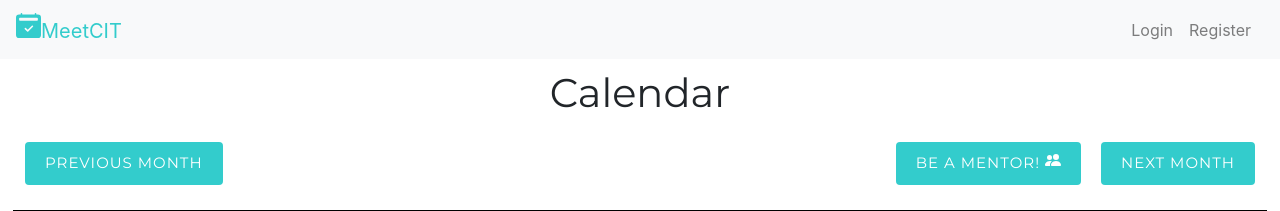
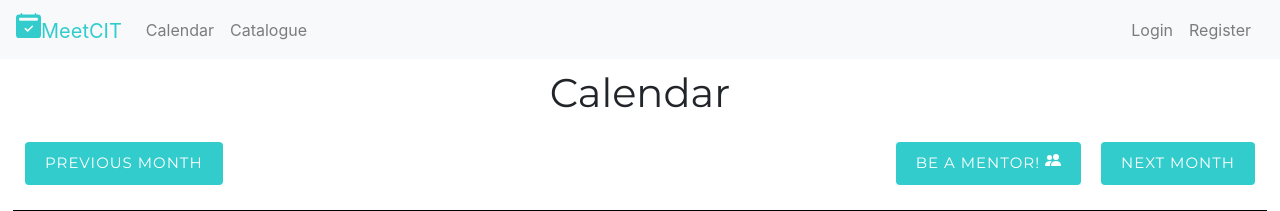
Before and after one commit to Asuka-neko/MeetCIT, a Django app: page /calendar/ in a window 1280 px wide. Shown: the top 211 px of the page. Run offline with Django 4.2, Linux system fonts and the light colour scheme; data that the repository does not hold is empty; some libraries are stand-ins or nearby versions.

Commit message:
fix routes

```diff
--- a/MeetCIT/cal/templates/cal/base.html
+++ b/MeetCIT/cal/templates/cal/base.html
@@ -52,10 +52,14 @@
         </svg>MeetCIT
       </a>
       <div class="navbar-collapse collapse w-100 order-3 dual-collapse2">
+        <ul class="navbar-nav">
+          <li class="nav-item"><a class="nav-item nav-link" href="{% url 'cal:calendar' %}">Calendar</a></li>
+          <li class="nav-item"><a class="nav-item nav-link" href="{% url 'cal:catalogue' %}">Catalogue</a></li>
+        </ul>
         <ul class="navbar-nav ml-auto">
           {% if user.is_authenticated %}
           <li class="nav-item">
-            <a class="nav-item nav-link" href="{% url 'cal:calendar' %}"
+            <a class="nav-item nav-link" href="{% url 'cal:profile' %}"
               >Profile</a
             >
           </li>
```
Also changed, not shown: MeetCIT/cal/migrations/0001_initial.py, MeetCIT/cal/migrations/0002_alter_event_mentee.py (deleted), MeetCIT/cal/migrations/0003_alter_event_mentee.py (deleted).
